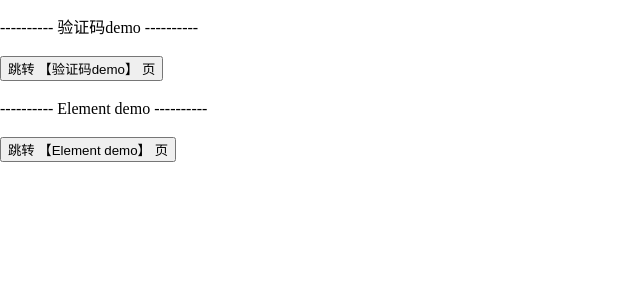
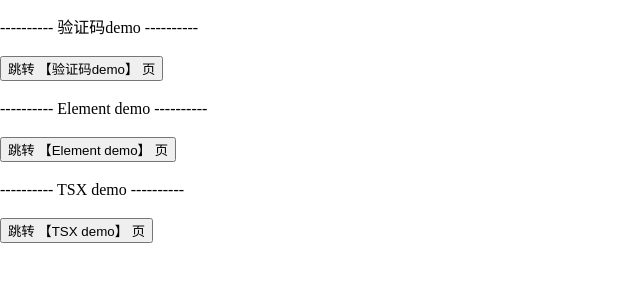
Before and after one commit to youngqluol/vite-vue3, a Vue app: page /#/home in a window 1280 px wide. Shown: the top 300 px of the page, without its empty margins (0-640 px from the left). Built offline with nearby package versions, Linux system fonts and the light colour scheme.

Commit message:
:sparkles: 支持tsx

```diff
--- a/package.json
+++ b/package.json
@@ -19,6 +19,7 @@
     "@types/node": "^16.11.11",
     "@types/qs": "^6.9.7",
     "@vitejs/plugin-vue": "^2.0.1",
+    "@vitejs/plugin-vue-jsx": "^1.3.3",
     "less": "^4.1.2",
     "typescript": "^4.4.3",
     "unplugin-auto-import": "^0.5.3",
--- a/src/components/element/RightNav.vue
+++ b/src/components/element/RightNav.vue
@@ -18,6 +18,7 @@ const editableTabs = computed(() => {
 
 function removeTab(name: string) {
   console.log('removeTab', name)
+
 }
 
 function clickTab(tab: any) {
--- a/src/router/index.ts
+++ b/src/router/index.ts
@@ -21,6 +21,11 @@ const routes = [
     name: 'element',
     component: () => import('@/views/element.vue')
   },
+  {
+    path: '/tsxPage',
+    name: 'tsxPage',
+    component: () => import('@/components/testDemo/TsxDemo.vue')
+  }
 ];
 
 const router = createRouter({
--- a/src/store/menu.ts
+++ b/src/store/menu.ts
@@ -31,6 +31,10 @@ export const useMenuStore = defineStore({
       this.navList.push(targetNav);
     },
 
+    removeNav() {
+
+    },
+
     toggleTabsValue(targetNav: string) {
       this.currentNavValue = targetNav;
     }
--- a/src/views/home.vue
+++ b/src/views/home.vue
@@ -3,7 +3,12 @@ import DividerSection from '../components/DividerSection.vue';
 import functionComp from '../components/functionComp';
 import useTitle from '@/hooks/useTitle';
 
-const demoPages = [
+interface DemoPageItem {
+  title: string,
+  routeName: string
+}
+
+const demoPages: DemoPageItem[] = [
   {
     title: '验证码demo',
     routeName: 'vetify'
@@ -11,6 +16,10 @@ const demoPages = [
   {
     title: 'Element demo',
     routeName: 'element'
+  },
+  {
+    title: 'TSX demo',
+    routeName: 'tsxPage'
   }
 ]
 
--- a/vite.config.ts
+++ b/vite.config.ts
@@ -1,5 +1,6 @@
 import { defineConfig } from 'vite';
 import vue from '@vitejs/plugin-vue';
+import vueJsx from '@vitejs/plugin-vue-jsx';
 import path from 'path';
 import AutoImport from 'unplugin-auto-import/vite';
 import Components from 'unplugin-vue-components/vite';
@@ -13,6 +14,7 @@ function resolvePath(p: string) {
 export default defineConfig({
   plugins: [
     vue(),
+    vueJsx(),
     AutoImport({
       resolvers: [ElementPlusResolver()]
     }),
```
Also changed, not shown: 1 other file (tests, documents, lock files or other folders).
